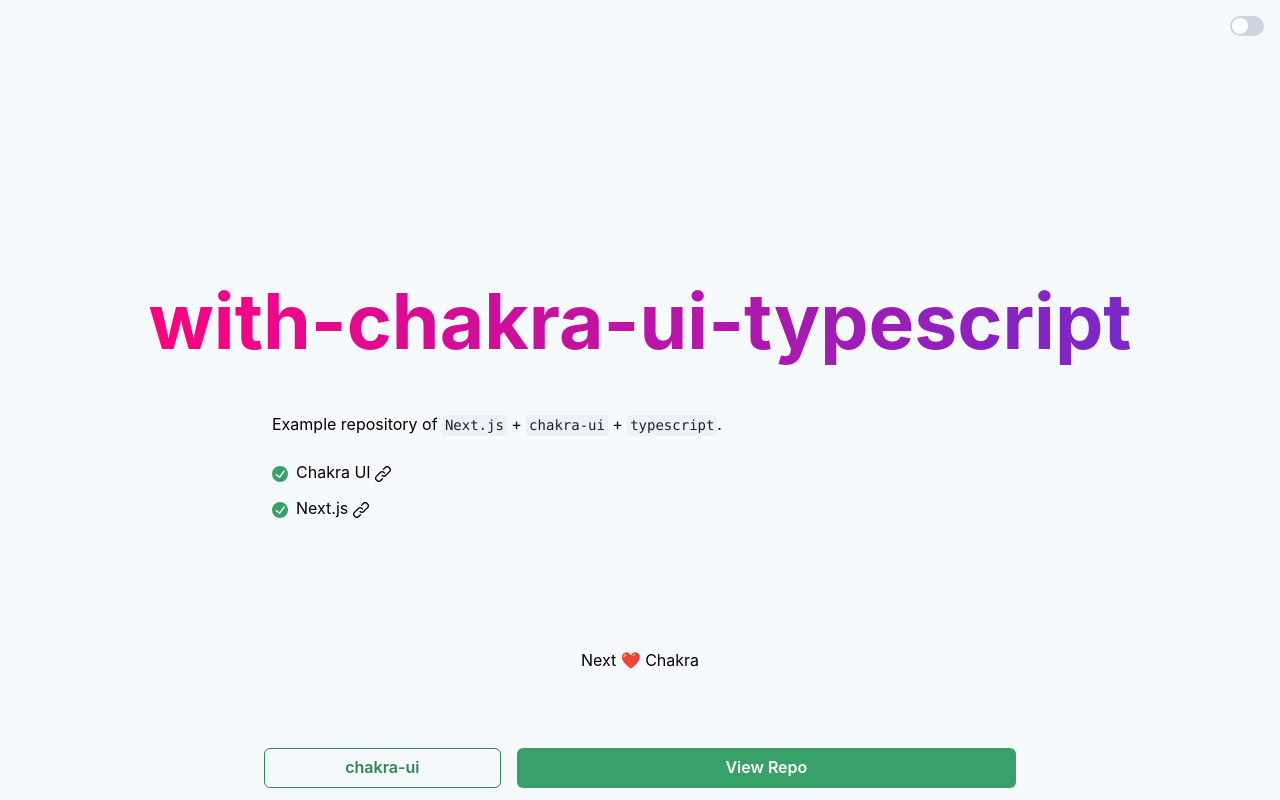
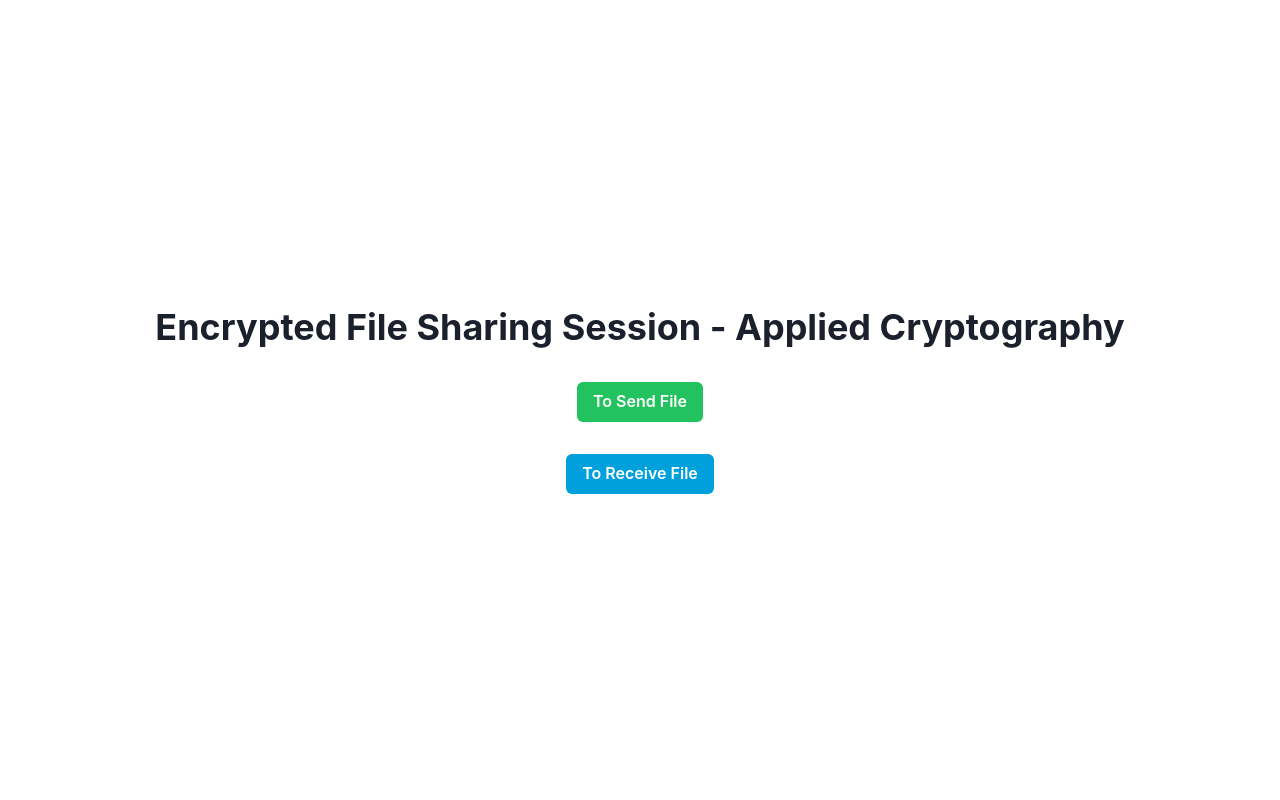
Before and after one commit to OkkarMin/encrypted-file-share-applied-cryptography, a Next.js app in the folder nextjs-client/: page / in a window 1280 px wide. Built offline with nearby package versions, Linux system fonts and the light colour scheme.

Commit message:
chore: :fire: Remove boilerplate code from nextjs-client

```diff
--- a/nextjs-client/src/components/CTA.tsx
+++ /dev/null
@@ -1,31 +0,0 @@
-import { Link as ChakraLink, Button } from '@chakra-ui/react'
-
-import { Container } from './Container'
-
-export const CTA = () => (
-  <Container
-    flexDirection="row"
-    position="fixed"
-    bottom="0"
-    width="100%"
-    maxWidth="48rem"
-    py={3}
-  >
-    <ChakraLink isExternal href="https://chakra-ui.com" flexGrow={1} mx={2}>
-      <Button width="100%" variant="outline" colorScheme="green">
-        chakra-ui
-      </Button>
-    </ChakraLink>
-
-    <ChakraLink
-      isExternal
-      href="https://github.com/vercel/next.js/blob/canary/examples/with-chakra-ui-typescript"
-      flexGrow={3}
-      mx={2}
-    >
-      <Button width="100%" variant="solid" colorScheme="green">
-        View Repo
-      </Button>
-    </ChakraLink>
-  </Container>
-)
--- a/nextjs-client/src/components/Container.tsx
+++ /dev/null
@@ -1,19 +0,0 @@
-import { Flex, useColorMode, FlexProps } from '@chakra-ui/react'
-
-export const Container = (props: FlexProps) => {
-  const { colorMode } = useColorMode()
-
-  const bgColor = { light: 'gray.50', dark: 'gray.900' }
-
-  const color = { light: 'black', dark: 'white' }
-  return (
-    <Flex
-      direction="column"
-      alignItems="center"
-      justifyContent="flex-start"
-      bg={bgColor[colorMode]}
-      color={color[colorMode]}
-      {...props}
-    />
-  )
-}
--- a/nextjs-client/src/components/DarkModeSwitch.tsx
+++ /dev/null
@@ -1,16 +0,0 @@
-import { useColorMode, Switch } from '@chakra-ui/react'
-
-export const DarkModeSwitch = () => {
-  const { colorMode, toggleColorMode } = useColorMode()
-  const isDark = colorMode === 'dark'
-  return (
-    <Switch
-      position="fixed"
-      top="1rem"
-      right="1rem"
-      color="green"
-      isChecked={isDark}
-      onChange={toggleColorMode}
-    />
-  )
-}
--- a/nextjs-client/src/components/Footer.tsx
+++ /dev/null
@@ -1,5 +0,0 @@
-import { Flex, FlexProps } from '@chakra-ui/react'
-
-export const Footer = (props: FlexProps) => (
-  <Flex as="footer" py="8rem" {...props} />
-)
--- a/nextjs-client/src/components/Hero.tsx
+++ /dev/null
@@ -1,17 +0,0 @@
-import { Flex, Heading } from '@chakra-ui/react'
-
-export const Hero = ({ title }: { title: string }) => (
-  <Flex
-    justifyContent="center"
-    alignItems="center"
-    height="100vh"
-    bgGradient="linear(to-l, #7928CA, #FF0080)"
-    bgClip="text"
-  >
-    <Heading fontSize="6vw">{title}</Heading>
-  </Flex>
-)
-
-Hero.defaultProps = {
-  title: 'with-chakra-ui-typescript',
-}
--- a/nextjs-client/src/components/Main.tsx
+++ /dev/null
@@ -1,13 +0,0 @@
-import { Stack, StackProps } from '@chakra-ui/react'
-
-export const Main = (props: StackProps) => (
-  <Stack
-    spacing="1.5rem"
-    width="100%"
-    maxWidth="48rem"
-    mt="-45vh"
-    pt="8rem"
-    px="1rem"
-    {...props}
-  />
-)
--- a/nextjs-client/src/pages/index.tsx
+++ b/nextjs-client/src/pages/index.tsx
@@ -1,56 +1,12 @@
-import {
-  Link as ChakraLink,
-  Text,
-  Code,
-  List,
-  ListIcon,
-  ListItem,
-} from '@chakra-ui/react'
-import { CheckCircleIcon, LinkIcon } from '@chakra-ui/icons'
-
-import { Hero } from '../components/Hero'
-import { Container } from '../components/Container'
-import { Main } from '../components/Main'
-import { DarkModeSwitch } from '../components/DarkModeSwitch'
-import { CTA } from '../components/CTA'
-import { Footer } from '../components/Footer'
+import { Button, Heading, VStack } from "@chakra-ui/react";
 
 const Index = () => (
-  <Container height="100vh">
-    <Hero />
-    <Main>
-      <Text>
-        Example repository of <Code>Next.js</Code> + <Code>chakra-ui</Code> +{' '}
-        <Code>typescript</Code>.
-      </Text>
+  <VStack height="100vh" justify="center" align="center" spacing="2em">
+    <Heading>Encrypted File Sharing Session - Applied Cryptography</Heading>
 
-      <List spacing={3} my={0}>
-        <ListItem>
-          <ListIcon as={CheckCircleIcon} color="green.500" />
-          <ChakraLink
-            isExternal
-            href="https://chakra-ui.com"
-            flexGrow={1}
-            mr={2}
-          >
-            Chakra UI <LinkIcon />
-          </ChakraLink>
-        </ListItem>
-        <ListItem>
-          <ListIcon as={CheckCircleIcon} color="green.500" />
-          <ChakraLink isExternal href="https://nextjs.org" flexGrow={1} mr={2}>
-            Next.js <LinkIcon />
-          </ChakraLink>
-        </ListItem>
-      </List>
-    </Main>
+    <Button colorScheme="whatsapp">To Send File</Button>
+    <Button colorScheme="linkedin">To Receive File</Button>
+  </VStack>
+);
 
-    <DarkModeSwitch />
-    <Footer>
-      <Text>Next ❤️ Chakra</Text>
-    </Footer>
-    <CTA />
-  </Container>
-)
-
-export default Index
+export default Index;
```
